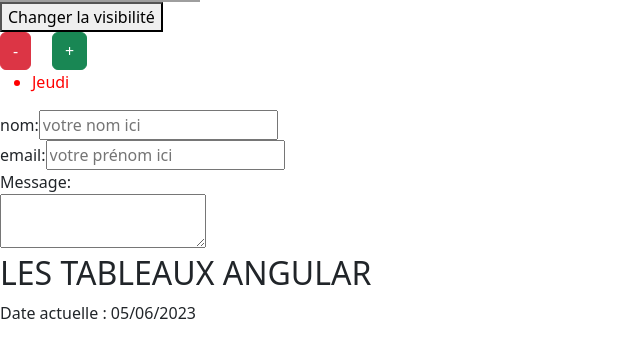
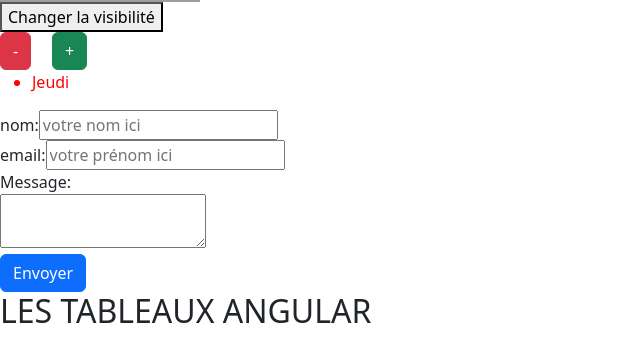
Before and after one commit to khalillakhdhar/demo1j1, an Angular app: page / in a window 1280 px wide. Shown: the part 284-626 px from the top of the page, without its empty margins (0-640 px from the left). Built offline with nearby package versions, Linux system fonts and the light colour scheme; grey boxes are pictures that could not be loaded.

Commit message:
formsModule

```diff
--- a/src/app/forms/forms.component.html
+++ b/src/app/forms/forms.component.html
@@ -1,4 +1,4 @@
-<form>
+<form (submit)="envoyer()">
 nom:<input [(ngModel)]="nom" type="text" name="nom" placeholder="votre nom ici"><br>
 email:<input [(ngModel)]="email" type="text" name="email" placeholder="votre prénom ici"><br>
 Message:
@@ -6,7 +6,7 @@
 <textarea [(ngModel)]="message" name="message"></textarea>
 <br>
 {{nom}} {{email}}  {{message}}
-
+<button type="submit" class="btn btn-primary"  >Envoyer</button>
 
 
 </form>
--- a/src/app/forms/forms.component.ts
+++ b/src/app/forms/forms.component.ts
@@ -9,5 +9,11 @@
   email="";
   nom:string="";
   message="";
-
+envoyer()
+{
+  alert("envoyé avec succés");
+  this.message="";
+  this.email = "";
+  this.nom = "";
 }
+}
```
